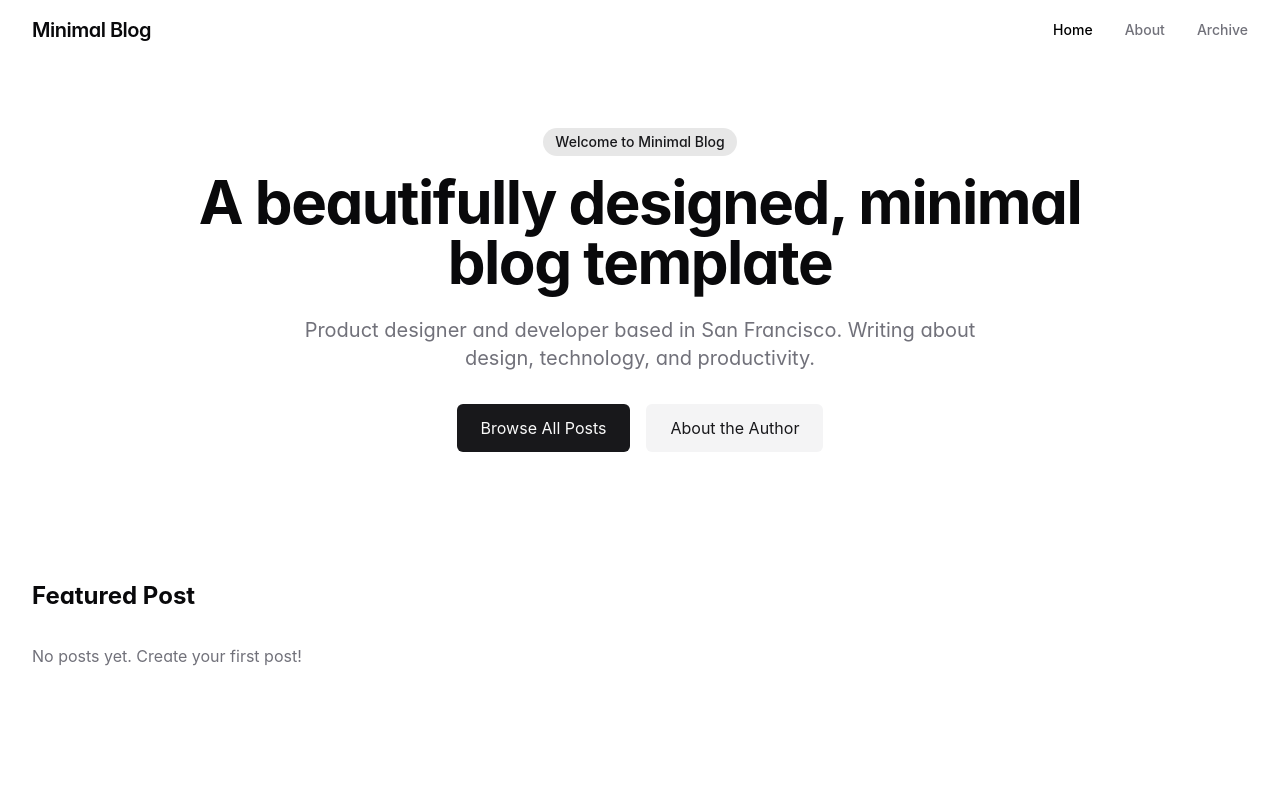
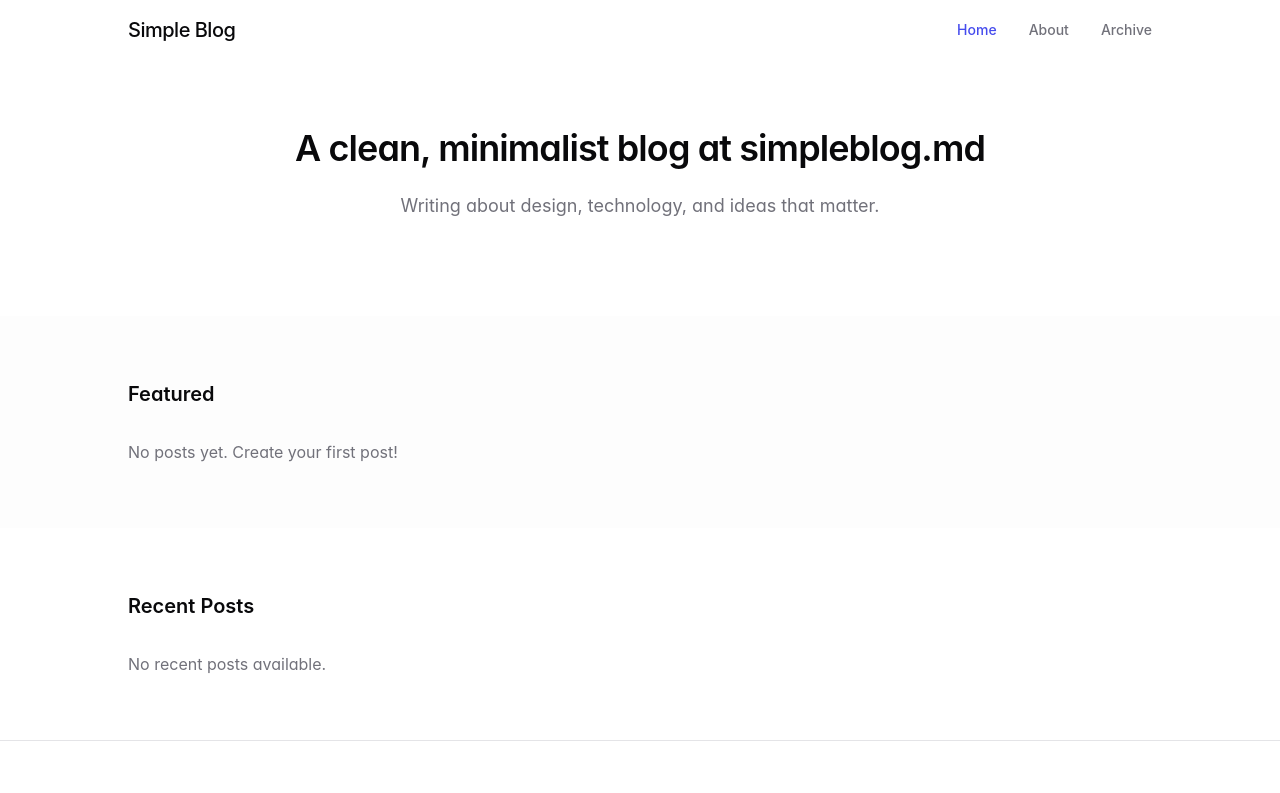
Before and after one commit to chrismannina/simple-blog-template, a React (Vite) app: page / in a window 1280 px wide. Shown: the top 793 px of the page. Built offline with nearby package versions, Linux system fonts and the light colour scheme.

Commit message:
Refactor blog appearance and content
- Update blog title and aesthetic.
- Implement markdown-based post generation.
- Add a sample blog post.

```diff
--- a/src/components/BlogLayout.tsx
+++ b/src/components/BlogLayout.tsx
@@ -12,7 +12,7 @@ interface BlogLayoutProps {
 
 const BlogLayout = ({ children, className }: BlogLayoutProps) => {
   return (
-    <div className="min-h-screen flex flex-col bg-background">
+    <div className={`min-h-screen flex flex-col bg-background ${`theme-${blogConfig.design.accentColor || 'indigo'}`}`}>
       <Navbar />
       <main className={cn("flex-1 transition-all duration-300 animate-fade-in", className)}>
         {children}
--- a/src/components/Footer.tsx
+++ b/src/components/Footer.tsx
@@ -4,8 +4,8 @@ import { blogConfig } from "@/config/blog.config";
 
 const Footer = () => {
   return (
-    <footer className="py-12 px-6 md:px-8 border-t border-border bg-secondary/30">
-      <div className="max-w-7xl mx-auto">
+    <footer className="py-12 px-6 md:px-8 border-t border-border">
+      <div className="max-w-5xl mx-auto">
         <div className="grid grid-cols-1 md:grid-cols-3 gap-8">
           {/* Blog Info */}
           <div className="space-y-4">
@@ -23,7 +23,7 @@ const Footer = () => {
                 <Link
                   key={item.path}
                   to={item.path}
-                  className="text-sm text-muted-foreground hover:text-foreground transition-colors"
+                  className="text-sm text-muted-foreground hover:text-accent transition-colors"
                 >
                   {item.name}
                 </Link>
@@ -41,7 +41,7 @@ const Footer = () => {
                   href={url}
                   target="_blank"
                   rel="noopener noreferrer"
-                  className="text-sm text-muted-foreground hover:text-foreground transition-colors capitalize"
+                  className="text-sm text-muted-foreground hover:text-accent transition-colors capitalize"
                 >
                   {name}
                 </a>
--- a/src/components/Navbar.tsx
+++ b/src/components/Navbar.tsx
@@ -8,6 +8,14 @@ const Navbar = () => {
   const location = useLocation();
   const [scrolled, setScrolled] = useState(false);
   const [mobileMenuOpen, setMobileMenuOpen] = useState(false);
+
+  // Use the configured accent color
+  const themeClass = `theme-${blogConfig.design.accentColor || 'indigo'}`;
+
+  // Apply theme class to html element
+  useEffect(() => {
+    document.documentElement.className = themeClass;
+  }, [themeClass]);
 
   // Handle scroll event to add a background to navbar when scrolled
   useEffect(() => {
@@ -28,14 +36,14 @@ const Navbar = () => {
     <header
       className={cn(
         "fixed top-0 left-0 right-0 z-50 transition-all duration-300 ease-in-out py-4 px-6 md:px-8",
-        scrolled ? "bg-white/80 backdrop-blur-lg shadow-sm" : "bg-transparent"
+        scrolled ? "bg-white/90 backdrop-blur-md shadow-sm" : "bg-transparent"
       )}
     >
-      <div className="max-w-7xl mx-auto flex items-center justify-between">
+      <div className="max-w-5xl mx-auto flex items-center justify-between">
         {/* Logo/Blog Title */}
         <Link
           to="/"
-          className="text-xl font-semibold tracking-tight hover:opacity-80 transition-opacity"
+          className="text-xl font-medium tracking-tight hover:text-accent transition-colors"
         >
           {blogConfig.title}
         </Link>
@@ -47,15 +55,15 @@ const Navbar = () => {
               key={item.path}
               to={item.path}
               className={cn(
-                "text-sm font-medium transition-all hover:text-primary relative",
+                "text-sm font-medium transition-all hover:text-accent relative",
                 location.pathname === item.path
-                  ? "text-black"
+                  ? "text-accent"
                   : "text-muted-foreground"
               )}
             >
               {item.name}
               {location.pathname === item.path && (
-                <span className="absolute -bottom-1 left-0 right-0 h-0.5 bg-primary rounded-full transform origin-left animate-slide-up" />
+                <span className="absolute -bottom-1 left-0 right-0 h-0.5 bg-accent rounded-full transform origin-left animate-slide-up" />
               )}
             </Link>
           ))}
@@ -103,8 +111,8 @@ const Navbar = () => {
               className={cn(
                 "text-lg font-medium transition-colors",
                 location.pathname === item.path
-                  ? "text-primary"
-                  : "text-muted-foreground hover:text-primary"
+                  ? "text-accent"
+                  : "text-muted-foreground hover:text-accent"
               )}
             >
               {item.name}
--- a/src/config/blog.config.ts
+++ b/src/config/blog.config.ts
@@ -8,11 +8,11 @@
 
 export const blogConfig = {
   // Basic information
-  title: "Minimal Blog",
-  description: "A beautifully designed, minimal blog template",
+  title: "Simple Blog",
+  description: "A clean, minimalist blog at simpleblog.md",
   author: {
     name: "John Doe",
-    bio: "Product designer and developer based in San Francisco. Writing about design, technology, and productivity.",
+    bio: "Writing about design, technology, and ideas that matter.",
     avatar: "/avatar.png", // Place your avatar image in the public folder
     social: {
       twitter: "https://twitter.com/yourusername",
@@ -22,7 +22,7 @@ export const blogConfig = {
   },
 
   // Site configuration
-  baseUrl: "https://yourblog.com",
+  baseUrl: "https://simpleblog.md",
   locale: "en-US",
 
   // Navigation
@@ -47,9 +47,14 @@ export const blogConfig = {
   showExcerptInList: true,
   excerptLength: 160,
 
+  // Design configuration
+  design: {
+    accentColor: "indigo", // Options: "indigo", "blue", "green", "amber"
+  },
+
   // Footer
   footer: {
-    text: "© 2023 Minimal Blog. All rights reserved.",
+    text: "© 2023 Simple Blog. All rights reserved.",
     links: [
       { name: "Privacy", path: "/privacy" },
       { name: "Terms", path: "/terms" },
--- a/src/index.css
+++ b/src/index.css
@@ -25,21 +25,21 @@
     --muted: 240 4.8% 95.9%;
     --muted-foreground: 240 3.8% 46.1%;
 
-    --accent: 240 4.8% 95.9%;
-    --accent-foreground: 240 5.9% 10%;
+    --accent: 221 83% 53%;
+    --accent-foreground: 210 40% 98%;
 
     --destructive: 0 84.2% 60.2%;
     --destructive-foreground: 0 0% 98%;
 
     --border: 240 5.9% 90%;
     --input: 240 5.9% 90%;
-    --ring: 240 5.9% 10%;
+    --ring: 221 83% 53%;
 
-    --radius: 0.5rem;
+    --radius: 0.3rem;
   }
 
   * {
-    @apply border-border selection:bg-black/5 selection:text-black;
+    @apply border-border selection:bg-accent/10 selection:text-accent;
   }
 
   html {
@@ -72,7 +72,7 @@
       prose-h2:text-2xl prose-h2:font-semibold
       prose-h3:text-xl
       prose-pre:rounded-lg prose-pre:border prose-pre:border-zinc-200
-      prose-a:text-primary prose-a:no-underline hover:prose-a:underline
+      prose-a:text-accent prose-a:no-underline hover:prose-a:underline
       prose-p:leading-relaxed prose-p:my-4
       prose-img:rounded-lg
       prose-pre:bg-zinc-50;
@@ -101,3 +101,28 @@
   transform: translateY(-8px);
   transition: opacity 300ms, transform 300ms;
 }
+
+/* Theme variations */
+.theme-indigo {
+  --accent: 238 82% 60%;
+  --accent-foreground: 210 40% 98%;
+  --ring: 238 82% 60%;
+}
+
+.theme-blue {
+  --accent: 221 83% 53%;
+  --accent-foreground: 210 40% 98%;
+  --ring: 221 83% 53%;
+}
+
+.theme-green {
+  --accent: 142 71% 45%;
+  --accent-foreground: 210 40% 98%;
+  --ring: 142 71% 45%;
+}
+
+.theme-amber {
+  --accent: 43 96% 56%;
+  --accent-foreground: 0 0% 20%;
+  --ring: 43 96% 56%;
+}
--- a/src/pages/Home.tsx
+++ b/src/pages/Home.tsx
@@ -40,37 +40,20 @@ const Home = () => {
 
       {/* Hero Section */}
       <section className="pt-32 pb-16 px-6 md:px-8">
-        <div className="max-w-4xl mx-auto text-center">
-          <span className="inline-block px-3 py-1 text-sm font-medium rounded-full bg-primary/10 text-primary mb-4 animate-fade-in">
-            Welcome to {blogConfig.title}
-          </span>
-          <h1 className="text-4xl md:text-5xl lg:text-6xl font-bold tracking-tight mb-6 animate-slide-up">
+        <div className="max-w-3xl mx-auto text-center">
+          <h1 className="text-3xl md:text-4xl font-semibold tracking-tight mb-6 animate-slide-up">
             {blogConfig.description}
           </h1>
-          <p className="text-xl text-muted-foreground mb-8 max-w-2xl mx-auto animate-slide-up [animation-delay:200ms]">
+          <p className="text-lg text-muted-foreground mb-8 max-w-2xl mx-auto animate-slide-up [animation-delay:200ms]">
             {blogConfig.author.bio}
           </p>
-          <div className="flex flex-wrap justify-center gap-4 animate-slide-up [animation-delay:400ms]">
-            <Link
-              to="/archive"
-              className="px-6 py-3 rounded-md bg-primary text-primary-foreground hover:bg-primary/90 transition-colors"
-            >
-              Browse All Posts
-            </Link>
-            <Link
-              to="/about"
-              className="px-6 py-3 rounded-md bg-secondary text-secondary-foreground hover:bg-secondary/80 transition-colors"
-            >
-              About the Author
-            </Link>
-          </div>
         </div>
       </section>
 
       {/* Featured Post */}
-      <section className="py-16 px-6 md:px-8 bg-background">
-        <div className="max-w-7xl mx-auto">
-          <h2 className="text-2xl font-bold mb-8">Featured Post</h2>
+      <section className="py-16 px-6 md:px-8 bg-secondary/20">
+        <div className="max-w-5xl mx-auto">
+          <h2 className="text-xl font-semibold mb-8">Featured</h2>
           {loading ? (
             <div className="h-96 rounded-lg bg-muted animate-pulse" />
           ) : featuredPost ? (
@@ -83,13 +66,13 @@ const Home = () => {
 
       {/* Recent Posts */}
       <section className="py-16 px-6 md:px-8">
-        <div className="max-w-7xl mx-auto">
+        <div className="max-w-5xl mx-auto">
           <div className="flex justify-between items-center mb-8">
-            <h2 className="text-2xl font-bold">Recent Posts</h2>
+            <h2 className="text-xl font-semibold">Recent Posts</h2>
             {recentPosts.length > 0 && (
               <Link
                 to="/archive"
-                className="text-sm font-medium text-primary hover:underline flex items-center"
+                className="text-sm font-medium text-accent hover:underline flex items-center"
               >
                 View all posts
                 <svg
@@ -111,13 +94,13 @@ const Home = () => {
           </div>
 
           {loading ? (
-            <div className="grid grid-cols-1 md:grid-cols-2 lg:grid-cols-3 gap-6">
+            <div className="space-y-8">
               {[...Array(3)].map((_, i) => (
-                <div key={i} className="h-80 rounded-lg bg-muted animate-pulse" />
+                <div key={i} className="h-40 rounded-lg bg-muted animate-pulse" />
               ))}
             </div>
           ) : recentPosts.length > 0 ? (
-            <div className="grid grid-cols-1 md:grid-cols-2 lg:grid-cols-3 gap-6">
+            <div className="space-y-0">
               {recentPosts.map((post) => (
                 <PostCard key={post.slug} post={post} />
               ))}
```
Also changed, not shown: src/components/PostCard.tsx (+11 -11 lines), src/posts/simplicity-in-design.md (added, +89 -0 lines).
